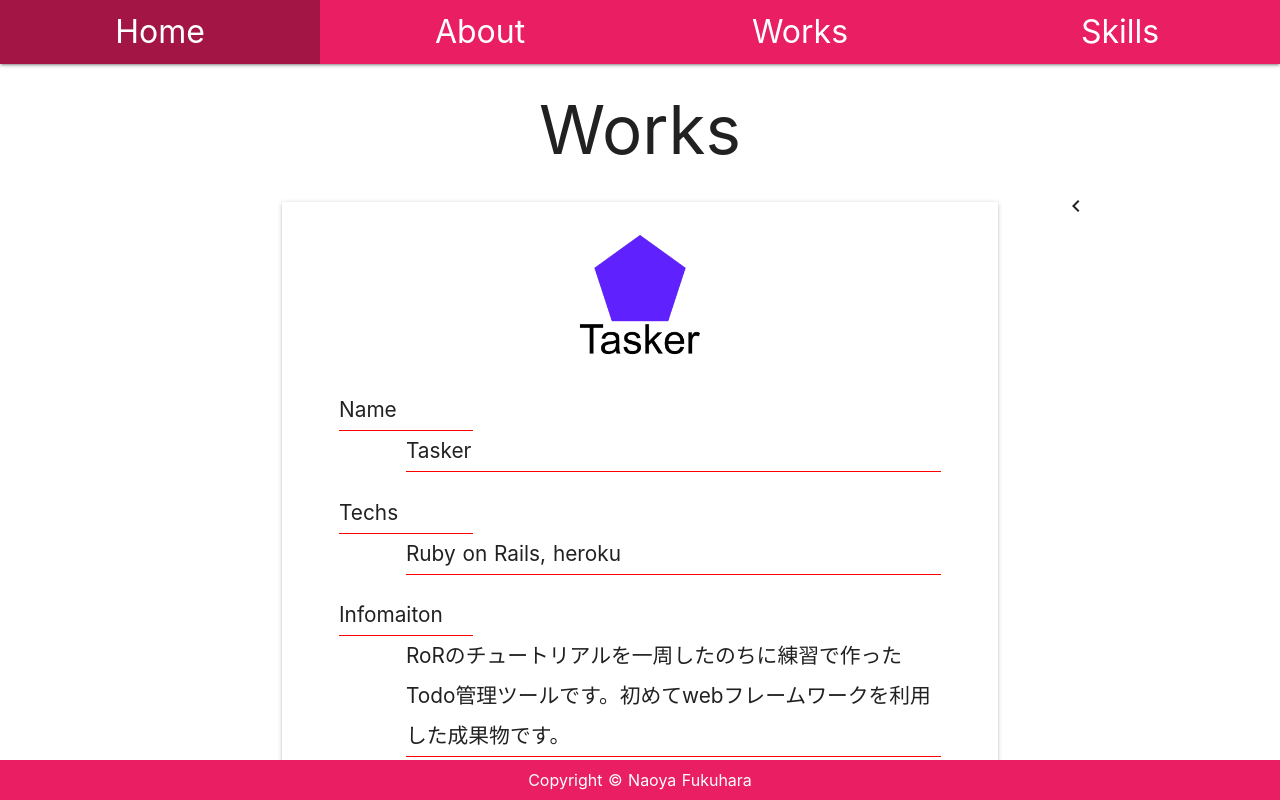
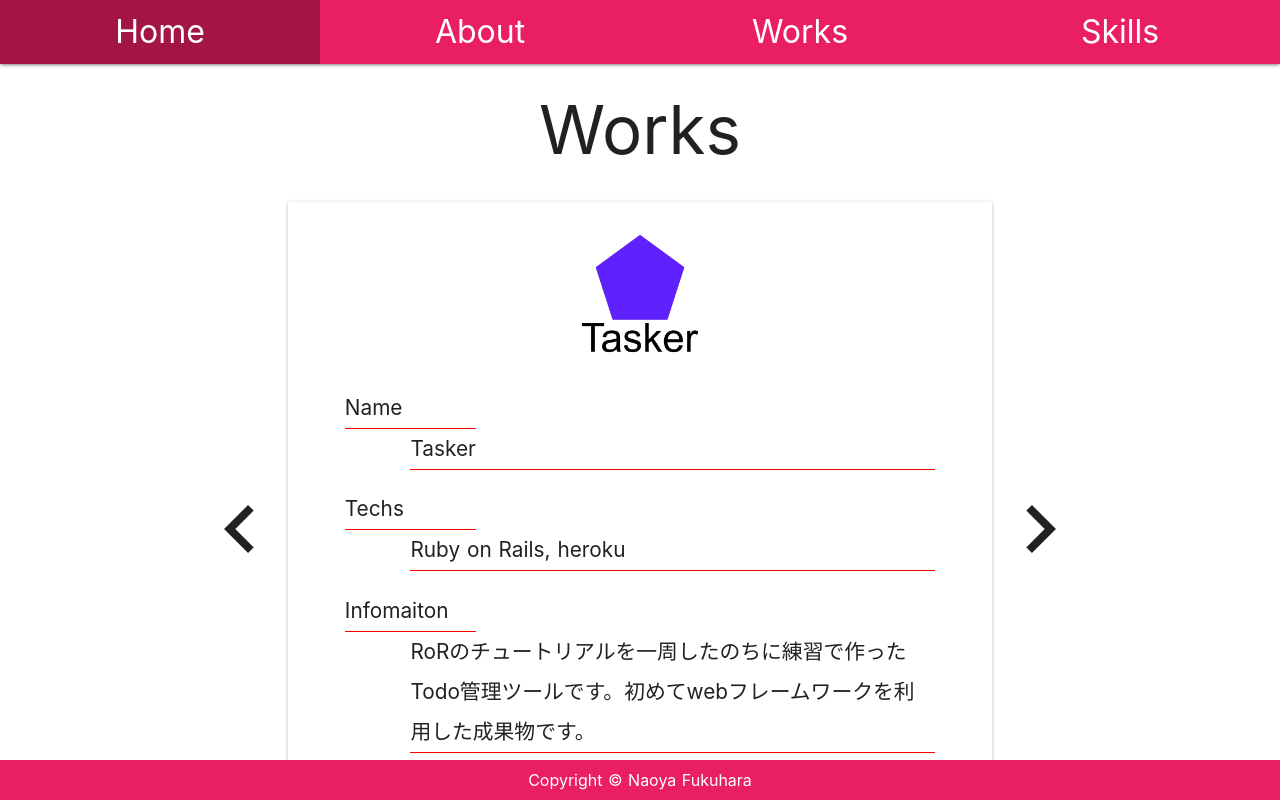
Before and after one commit to ririli47/portfolio, a Nuxt app: page /Works in a window 1280 px wide. Both pictures are taken after a click on the element 341 px from the left and 285 px from the top of the page. Shown: the top 800 px of the page. Built offline with nearby package versions, Linux system fonts and the light colour scheme.

Commit message:
set works change icon

```diff
--- a/components/MyWorks.vue
+++ b/components/MyWorks.vue
@@ -1,12 +1,12 @@
 <template>
     <section class="works-list">
         <div v-if="show" class="infomation">
-            <div v-on:click="showIdChange(-1)" class="arrow-left">
-                <i class="material-icons">chevron left</i>
+            <div class="arrow-left">
+                <i class="material-icons large" v-on:click="showIdChange(-1)">navigate_before</i>
             </div>
             <div class="card">
                 <div class="card-image infromation-card">
-                    <img :src="works[showId].logo">
+                    <a :href="works[showId].link" target="_blank"><img :src="works[showId].logo"></a>
                 </div>
                 <div class="card-content">
                     <dl>
@@ -19,8 +19,8 @@
                     <a :href="works[showId].link" target="_blank">サイトへのリンク</a>
                 </div>
             </div>
-            <div v-on:click="showIdChange(+1)" class="arrow-right">
-                <i class="material-icons">navigate_before</i>
+            <div class="arrow-right">
+                <i class="material-icons large" v-on:click="showIdChange(+1)">navigate_next</i>
             </div>
         </div>
 
@@ -104,6 +104,8 @@
     .infomation {
         width: 100%;
         display: flex;
+        justify-content: center;
+        align-items: center;
     }
     .infromation-card {
         width: 20%;
```
